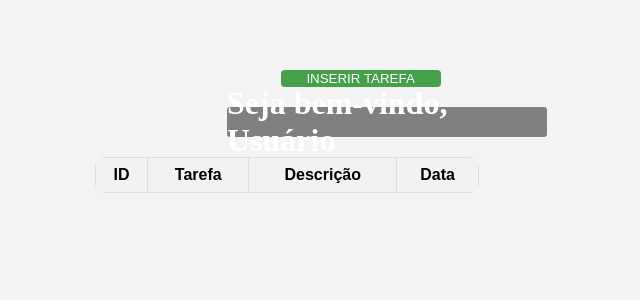
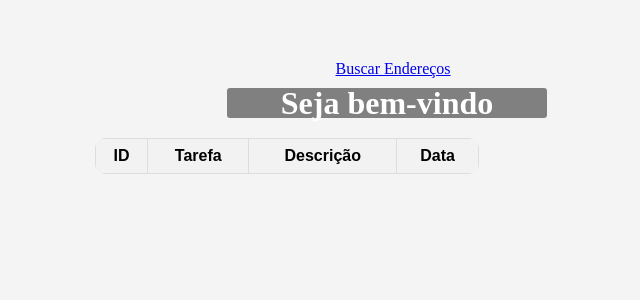
Before and after one commit to Luis-txrrorzin/Projeto3, a PHP site: page /dash_usu.php in a window 1280 px wide. Shown: the top 300 px of the page, without its empty margins (353-993 px from the left). Run offline with PHP 8.4, Linux system fonts and the light colour scheme; data that the repository does not hold is empty.

Commit message:
Alterações do Back
Alterações e melhorias no back

```diff
--- a/Front/dash_usu.php
+++ b/Front/dash_usu.php
@@ -8,7 +8,7 @@
 </head>
 <body>
     <div class="topo">
-        <button type="submit">INSERIR TAREFA</button>
+        <a href="../Front/usuarios.php">Buscar Endereços</a>
     </div>
 
     <?php
@@ -16,39 +16,7 @@
     ?>
 
     <div class="tarefas">
-        <?php
-        // Verifica se a sessão e o nome do usuário estão definidos
-        if (isset($_SESSION['nome'])) {
-            try {
-                // Substitua 'seu_banco_de_dados', 'seu_usuario', 'sua_senha' e 'sua_tabela_usuarios' pelas configurações reais do seu banco de dados
-                $conn = new PDO('mysql:host=localhost;dbname=seu_banco_de_dados', 'seu_usuario', 'sua_senha');
-                $conn->setAttribute(PDO::ATTR_ERRMODE, PDO::ERRMODE_EXCEPTION);
-
-                // Consulta para obter o nome do usuário a partir da tabela 'usuarios'
-                $query = "SELECT nome FROM sua_tabela_usuarios WHERE id = :id_usuario";
-                $stmt = $conn->prepare($query);
-
-                // Substitua 'id_usuario' pelo nome correto da coluna que identifica o usuário na tabela 'usuarios'
-                $stmt->bindParam(':id_usuario', $_SESSION['id']);
-
-                $stmt->execute();
-
-                // Obtém o resultado da consulta
-                $result = $stmt->fetch(PDO::FETCH_ASSOC);
-
-                // Exibe a saudação com o nome do usuário
-                echo "<h1>Seja bem-vindo, " . ($result['nome'] ?? 'Usuário') . "</h1><br>";
-
-            } catch (PDOException $e) {
-                echo "Erro ao obter o nome do usuário: " . $e->getMessage();
-            } finally {
-                // Fecha a conexão com o banco de dados
-                $conn = null;
-            }
-        } else {
-            echo "<h1>Seja bem-vindo, Usuário</h1><br>";
-        }
-        ?>
+        <h1>Seja bem-vindo</h1><br>
     </div>
 
 
--- a/Front/index.php
+++ b/Front/index.php
@@ -3,6 +3,8 @@
 <head>
     <meta charset="UTF-8">
     <link rel="stylesheet" href="../css/login.css">
+    <script src="https://apis.google.com/js/platform.js" async defer></script>
+    <meta name="google-signin-client_id" content="SEU_ID_DO_CLIENTE">
     <title>Login</title>
 </head>
 <body>
@@ -17,5 +19,6 @@
         <button type="submit">ENTRAR</button>
     </form>
     <p><a href="../Front/cadastrar.php">Cadastrar</a></p>
+    <div class="g-signin2" data-onsuccess="onSignIn"></div>
 </body>
 </html>
--- a/Front/usuarios.php
+++ b/Front/usuarios.php
@@ -17,6 +17,7 @@
                     <th>Nome</th>
                     <th>Email</th>
                     <th>Admin</th>
+                    <th>Endereço</th>
                 </tr>
             </thead>
             <tbody>
@@ -38,6 +39,9 @@
                     echo "<td>" . $usuario['nome'] . "</td>";
                     echo "<td>" . $usuario['email'] . "</td>";
                     echo "<td>" . ($usuario['admin'] == 1 ? 'Sim' : 'Não') . "</td>";
+                    echo "<td>";
+                        echo "<a href='../php/deletar_tarefa.php?id_tarefa=" . $row['id'] . "'><img src='../img/lata-de-lixo.png' alt='lixo'></a>";
+                    echo"</td>";
                     echo "</tr>";
                 }
                 ?>
```
Also changed, not shown: js/Script.js (added, +8 -0 lines).
